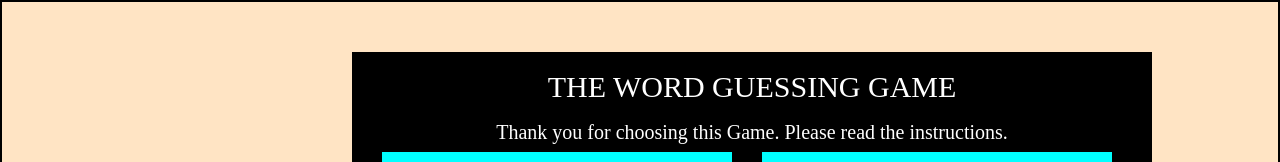
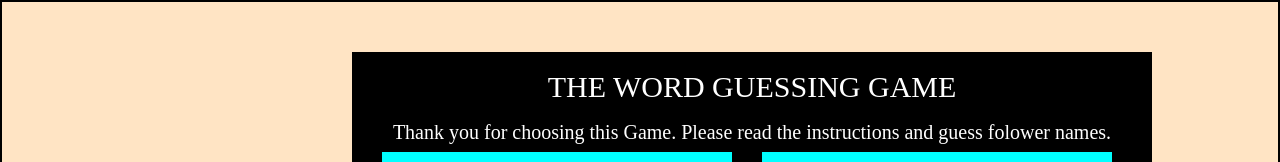
Before and after one commit to Pushpinder89/Flower-Guess-Game, a plain HTML site: page index.html in a window 1280 px wide. Shown: the top 162 px of the page. Drawn offline with Linux system fonts and the light colour scheme.

Commit message:
fixed code

```diff
--- a/index.html
+++ b/index.html
@@ -14,7 +14,7 @@
     <!-- MAIN DIV -->
     <div class="maindiv">
     <h1>THE WORD GUESSING GAME</h1>
-    <h2>Thank you for choosing this Game. Please read the instructions.</h2>
+    <h2>Thank you for choosing this Game. Please read the instructions and guess folower names.</h2>
     <!-- left div inside main div-->
     <div class="leftdiv">
         <!-- image inside left div -->
```
